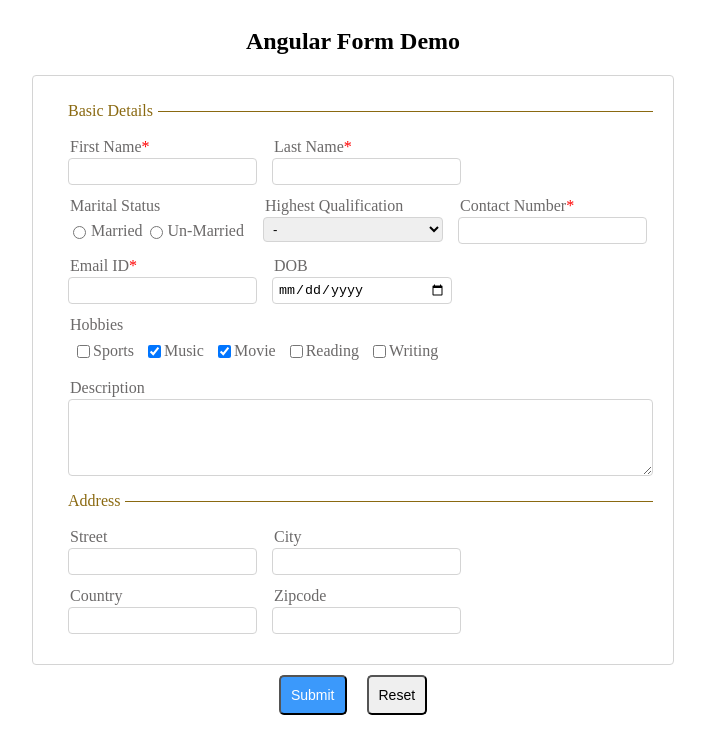
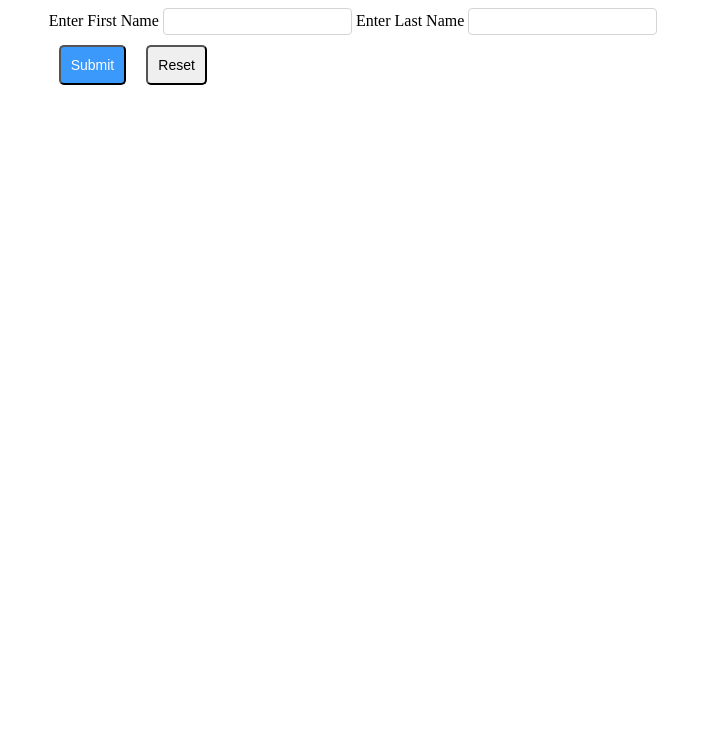
Before and after one commit to Dj51589/Angular7-Template-Driven-Form, an Angular app: page / in a window 1280 px wide. Shown: the top 754 px of the page, without its empty margins (287-992 px from the left). Built offline with nearby package versions, Linux system fonts and the light colour scheme.

Commit message:
Angular TemplateDriven Form Demo Done.

```diff
--- a/src/app/app.module.ts
+++ b/src/app/app.module.ts
@@ -1,13 +1,14 @@
 import { BrowserModule } from '@angular/platform-browser';
 import { NgModule } from '@angular/core';
 import { ReactiveFormsModule } from '@angular/forms';
+import { FormsModule } from '@angular/forms';
 
 import { AppComponent } from './app.component';
 import { FormComponentComponent } from './form-component/form-component.component';
 
 @NgModule({
   declarations: [AppComponent, FormComponentComponent],
-  imports: [BrowserModule, ReactiveFormsModule],
+  imports: [BrowserModule, ReactiveFormsModule, FormsModule],
   providers: [],
   bootstrap: [AppComponent]
 })
--- a/src/app/form-component/form-component.component.html
+++ b/src/app/form-component/form-component.component.html
@@ -1,261 +1,42 @@
-<h2 class="flex-container justify-center">Angular Form Demo</h2>
-<div class="flex-container justify-center">
-  <div class="flex-container align-center flex-column">
-    <div class="">
-      <form [formGroup]="personForm" (ngSubmit)="onSubmit()" class="form">
 <div>
-          <div class="sub-heading">
-            <p>Basic Details</p>
+  <form #person="ngForm" (ngSubmit)="submitForm(person);" novalidate>
+    Enter First Name
+    <input type="text"
+      [(ngModel)]="person.firstName"
+      required
+      pattern="[A-Za-z]*"
+      #firstName="ngModel"
+      name="fName">
+    <div *ngIf="person.submitted && firstName.invalid">
+      <div *ngIf="firstName.errors.required">
+        First Name is required.
       </div>
-
-          <div class="flex-container flex-wrap">
-            <div
-              class="element"
-              [ngClass]="{
-                mandatory: personForm.controls.firstName.validator,
-                inValid: formSubmitted && personForm.controls.firstName.invalid
-              }"
-            >
-              <label>First Name</label>
-              <input type="text" formControlName="firstName" />
-              <div *ngIf="formSubmitted && personForm.controls.firstName.invalid">
-                <p
-                  *ngIf="personForm.controls.firstName.errors.required"
-                  class="error-message"
-                >
-                  First Name Required
-                </p>
+      <div *ngIf="firstName.errors.pattern">
+        Invalid value for First Name
       </div>
     </div>
-
-            <div
-              class="element"
-              [ngClass]="{
-                mandatory: personForm.controls.lastName.validator,
-                inValid: formSubmitted && personForm.controls.lastName.invalid
-              }"
-            >
-              <label>Last Name</label>
-              <input type="text" formControlName="lastName" />
-              <div *ngIf="formSubmitted && personForm.controls.lastName.invalid">
-                <p
-                  *ngIf="personForm.controls.lastName.errors.required"
-                  class="error-message"
-                >
-                  Last Name Required
-                </p>
+    Enter Last Name
+    <input type="text"
+      [(ngModel)]="person.lastName"
+      required
+      pattern="[A-Za-z]*"
+      #lastName="ngModel"
+      name="lName">
+    <div *ngIf="person.submitted && lastName.invalid">
+      <div *ngIf="lastName.errors.required">
+        Last Name is required.
+      </div>
+      <div *ngIf="lastName.errors.pattern">
+        Invalid value for Last Name
       </div>
     </div>
-
-            <div class="element">
-              <label>Marital Status</label>
-              <div class="flex-container align-center">
-                <input
-                  type="radio"
-                  formControlName="maritalStatus"
-                  value="married"
-                />
-                <span>Married</span>
-                <input
-                  type="radio"
-                  formControlName="maritalStatus"
-                  value="un-married"
-                />
-                <span>Un-Married</span>
+    <div>
+      <button type="submit" class="btn-solid">Submit</button>
+      <button type="button" (click)="clearForm(person);">Reset</button>
     </div>
-            </div>
-
-            <div class="element">
-              <label>Highest Qualification</label>
-              <select formControlName="qualification">
-                <option>-</option>
-                <option *ngFor="let degree of degrees">
-                  {{ degree }}
-                </option>
-              </select>
-            </div>
-
-            <div
-              class="element"
-              [ngClass]="{
-                mandatory: personForm.controls.contactNumber.validator,
-                inValid: formSubmitted && personForm.controls.contactNumber.invalid
-              }"
-            >
-              <label>Contact Number</label>
-              <input type="text" formControlName="contactNumber" />
-              <div *ngIf="formSubmitted && personForm.controls.contactNumber.invalid">
-                <p
-                  *ngIf="personForm.controls.contactNumber.errors.pattern"
-                  class="error-message"
-                >
-                  Invalid Contact Number Entered
-                </p>
-                <p
-                  *ngIf="personForm.controls.contactNumber.errors.required"
-                  class="error-message"
-                >
-                  Contact Number Required
-                </p>
-              </div>
-            </div>
-
-            <div
-              class="element"
-              [ngClass]="{
-                mandatory: personForm.controls.emailId.validator,
-                inValid: formSubmitted && personForm.controls.emailId.invalid
-              }"
-            >
-              <label>Email ID</label>
-              <input type="text" formControlName="emailId" />
-              <div *ngIf="formSubmitted && personForm.controls.emailId.invalid">
-                <p
-                  *ngIf="
-                    personForm.controls.emailId.errors.email ||
-                    personForm.controls.emailId.errors.pattern
-                  "
-                  class="error-message"
-                >
-                  Invalid Email ID Entered
-                </p>
-                <p
-                  *ngIf="personForm.controls.emailId.errors.required"
-                  class="error-message"
-                >
-                  Email ID Required
-                </p>
-              </div>
-            </div>
-
-            <div class="element">
-              <label>DOB</label>
-              <input type="date" formControlName="dob" />
-            </div>
-
-            <div class="element">
-              <label>Hobbies</label>
-              <div class="flex-container">
-                <label
-                  *ngFor="
-                    let hobby of personForm.controls.hobbies.controls;
-                    let i = index
-                  "
-                  class="flex-container  align-center multi-checkbox"
-                >
-                  <input
-                    type="checkbox"
-                    [formControl]="hobby"
-                    (change)="onHobbyChange(hobby, myhobbies[i].name)"
-                  />
-                  {{ myhobbies[i].name }}
-                </label>
-              </div>
-            </div>
-
-            <div class="element full-width">
-              <label>Description</label>
-              <textarea formControlName="description" rows="5"></textarea>
-            </div>
-          </div>
-        </div>
-
-        <div formGroupName="address">
-          <div class="sub-heading">
-            <p>Address</p>
-          </div>
-          <div class="flex-container flex-wrap">
-            <div class="element">
-              <label>Street</label>
-              <input type="text" formControlName="street" />
-            </div>
-
-            <div class="element">
-              <label>City</label>
-              <input type="text" formControlName="city" />
-            </div>
-
-            <div class="element">
-              <label>Country</label>
-              <input type="text" formControlName="country" />
-            </div>
-
-            <div class="element">
-              <label>Zipcode</label>
-              <input type="text" formControlName="zipcode" />
-            </div>
-          </div>
+    <div *ngIf="showOutput">
+      Firs Name: {{person.firstName}}
+      Last Name: {{person.lastName}}
     </div>
   </form>
 </div>
-    <div>
-      <button class="btn-solid" (click)="validateForm();">Submit</button>
-      <button (click)="resetForm();">Reset</button>
-    </div>
-  </div>
-
-  <div class="details" *ngIf="showOutput">
-    <table>
-      <tr>
-        <td colspan="2">
-          <h3>Basic Details</h3>
-        </td>
-      </tr>
-      <tr>
-        <td>First Name</td>
-        <td>{{ personForm.controls.firstName.value }}</td>
-      </tr>
-      <tr>
-        <td>Last Name</td>
-        <td>{{ personForm.controls.lastName.value }}</td>
-      </tr>
-      <tr>
-        <td>Marital Status</td>
-        <td>{{ personForm.controls.maritalStatus.value }}</td>
-      </tr>
-      <tr>
-        <td>Qualification</td>
-        <td>{{ personForm.controls.qualification.value }}</td>
-      </tr>
-      <tr>
-        <td>Contact</td>
-        <td>{{ personForm.controls.contactNumber.value }}</td>
-      </tr>
-      <tr>
-        <td>Email</td>
-        <td>{{ personForm.controls.emailId.value }}</td>
-      </tr>
-      <tr>
-        <td>DOB</td>
-        <td>{{ personForm.controls.dob.value }}</td>
-      </tr>
-      <tr>
-        <td>Hobbies</td>
-        <td>{{ selectedHobbies }}</td>
-      </tr>
-      <tr>
-        <td>Description</td>
-        <td>{{ personForm.controls.description.value }}</td>
-      </tr>
-      <tr>
-        <td colspan="2"><h3>Address Details</h3></td>
-      </tr>
-      <tr>
-        <td>Street</td>
-        <td>{{ personForm.controls.address.controls.street.value }}</td>
-      </tr>
-      <tr>
-        <td>City</td>
-        <td>{{ personForm.controls.address.controls.city.value }}</td>
-      </tr>
-      <tr>
-        <td>Country</td>
-        <td>{{ personForm.controls.address.controls.country.value }}</td>
-      </tr>
-      <tr>
-        <td>Zipcode</td>
-        <td>{{ personForm.controls.address.controls.zipcode.value }}</td>
-      </tr>
-    </table>
-  </div>
-</div>
--- a/src/app/form-component/form-component.component.ts
+++ b/src/app/form-component/form-component.component.ts
@@ -7,122 +7,25 @@ import * as _ from 'lodash';
   templateUrl: './form-component.component.html',
   styleUrls: ['./form-component.component.scss']
 })
+
 export class FormComponentComponent implements OnInit {
-  personForm: FormGroup;
-  degrees = ['Baord', 'Graduate', 'Post Graduate', 'Doctor', 'PhD'];
-  selectedHobbies: [string];
-  myhobbies: any = [
-    {
-      name: 'Sports',
-      value: 'sports'
-    },
-    {
-      name: 'Music',
-      value: 'music'
-    },
-    {
-      name: 'Movie',
-      value: 'movie'
-    },
-    {
-      name: 'Reading',
-      value: 'reading'
-    },
-    {
-      name: 'Writing',
-      value: 'writing'
-    }
-  ];
-  formSubmitted: boolean;
-  showOutput: boolean;
+  person: {
+    firstName: 'Dheeraj',
+    lstName: 'Jaiswal'
+  };
+  showOutput = false;
   constructor(private fb: FormBuilder) {}
 
   ngOnInit() {
-    this.createFormInputs();
-    this.setFormInputs();
   }
 
-  createFormInputs() {
-    this.personForm = this.fb.group({
-      firstName: [null, Validators.required],
-      lastName: [null, Validators.required],
-      maritalStatus: [null],
-      qualification: [null],
-      contactNumber: [
-        null,
-        [Validators.required, Validators.pattern('[0-9]*')]
-      ],
-      emailId: [
-        null,
-        [Validators.required, Validators.email]
-      ],
-      dob: [null],
-      hobbies: this.buildHobbies(this.myhobbies),
-      address: this.fb.group({
-        street: [null],
-        city: [null],
-        country: [null],
-        zipcode: [null]
-      }),
-      description: [null]
-    });
+  submitForm = (form: any) => {
+    this.showOutput = form.submitted && form.valid;
   }
 
-  buildHobbies(hobbiesInputs) {
-    const arr = hobbiesInputs.map(hobby => {
-      return this.fb.control(hobby.selected || false);
-    });
-    return this.fb.array(arr);
-  }
-
-  onHobbyChange() {
-    this.selectedHobbies = _.map(this.personForm.controls.hobbies['controls'], (hobby, i) => {
-      return hobby.value && this.myhobbies[i].value;
-    });
-    this.selectedHobbies = _.filter(this.selectedHobbies, function(hobby) {
-      if (hobby !== false) {
-        return hobby;
-      }
-    });
-  }
-
-  setFormInputs() {
-    const myhobbies: any = [
-      {
-        name: 'Sports',
-        value: 'sports'
-      },
-      {
-        name: 'Music',
-        value: 'music',
-        selected: true
-      },
-      {
-        name: 'Movie',
-        value: 'movie',
-        selected: true
-      },
-      {
-        name: 'Reading',
-        value: 'reading'
-      },
-      {
-        name: 'Writing',
-        value: 'writing'
-      }
-    ];
-    this.personForm.controls.hobbies = this.buildHobbies(myhobbies);
-    this.onHobbyChange();
-  }
-
-  validateForm() {
-    this.formSubmitted = true;
-    this.showOutput = this.personForm.valid;
-  }
-
-  resetForm() {
-    this.formSubmitted = false;
+  clearForm = (form: any) => {
+    form.reset();
+    form.submitted = false;
     this.showOutput = false;
-    this.personForm.reset();
   }
 }
```
Lines whose indentation alone changed are shown as unchanged.
